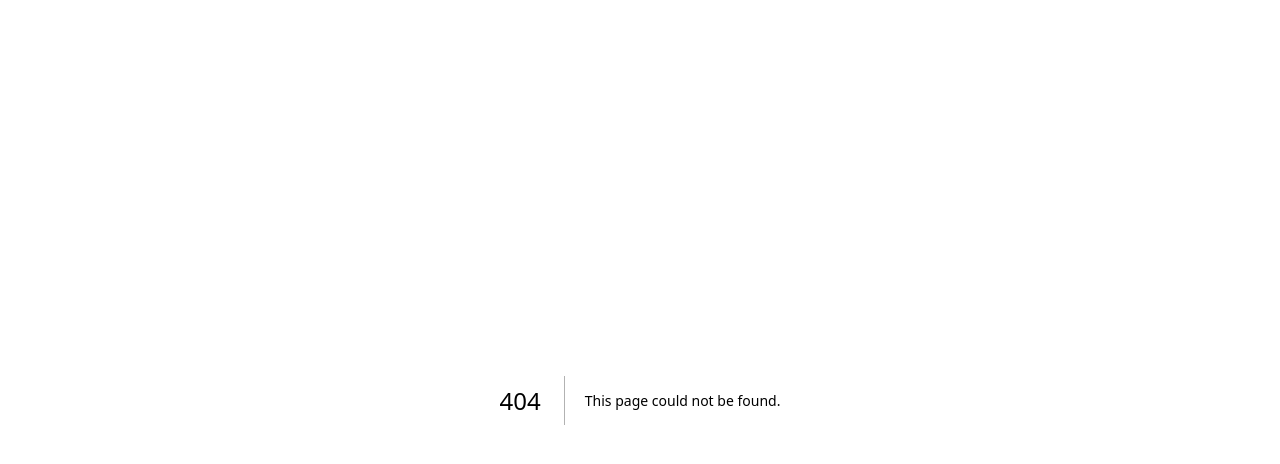
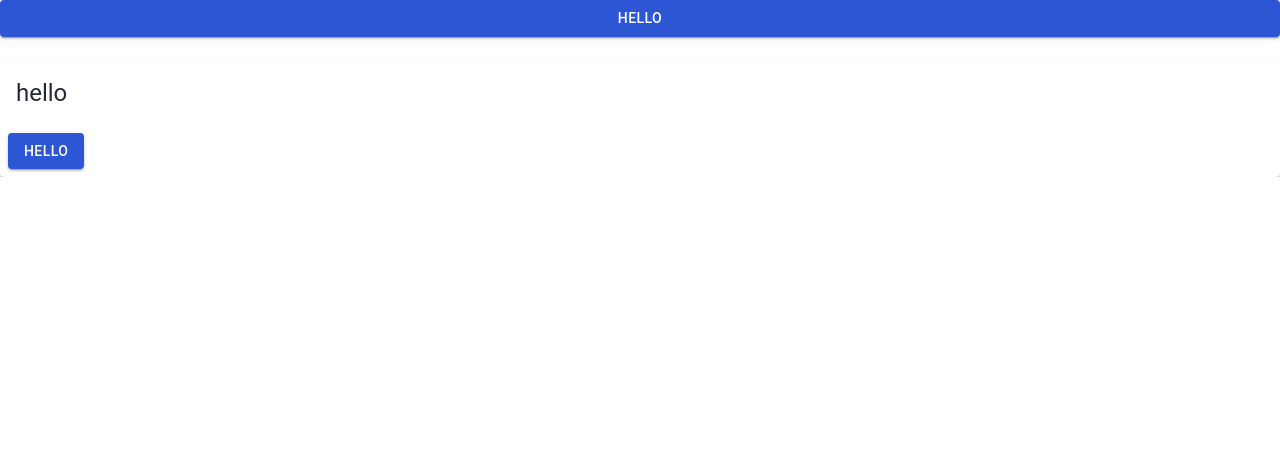
Before and after one commit to Jeremy-Park/personal-website, a Next.js app: page /dashboard in a window 1280 px wide. Before the commit this address had no page. Shown: the top 464 px of the page. Built offline with nearby package versions, Linux system fonts and the light colour scheme; what @mui/material-nextjs would draw is missing.

Commit message:
Create page.tsx

```diff
--- /dev/null
+++ b/src/app/dashboard/page.tsx
@@ -0,0 +1,9 @@
+import MuiComponentShowcase from "@/sections/MuiComponentShowcase";
+
+export default function Home() {
+  return (
+    <div>
+      <MuiComponentShowcase />
+    </div>
+  );
+}
```
